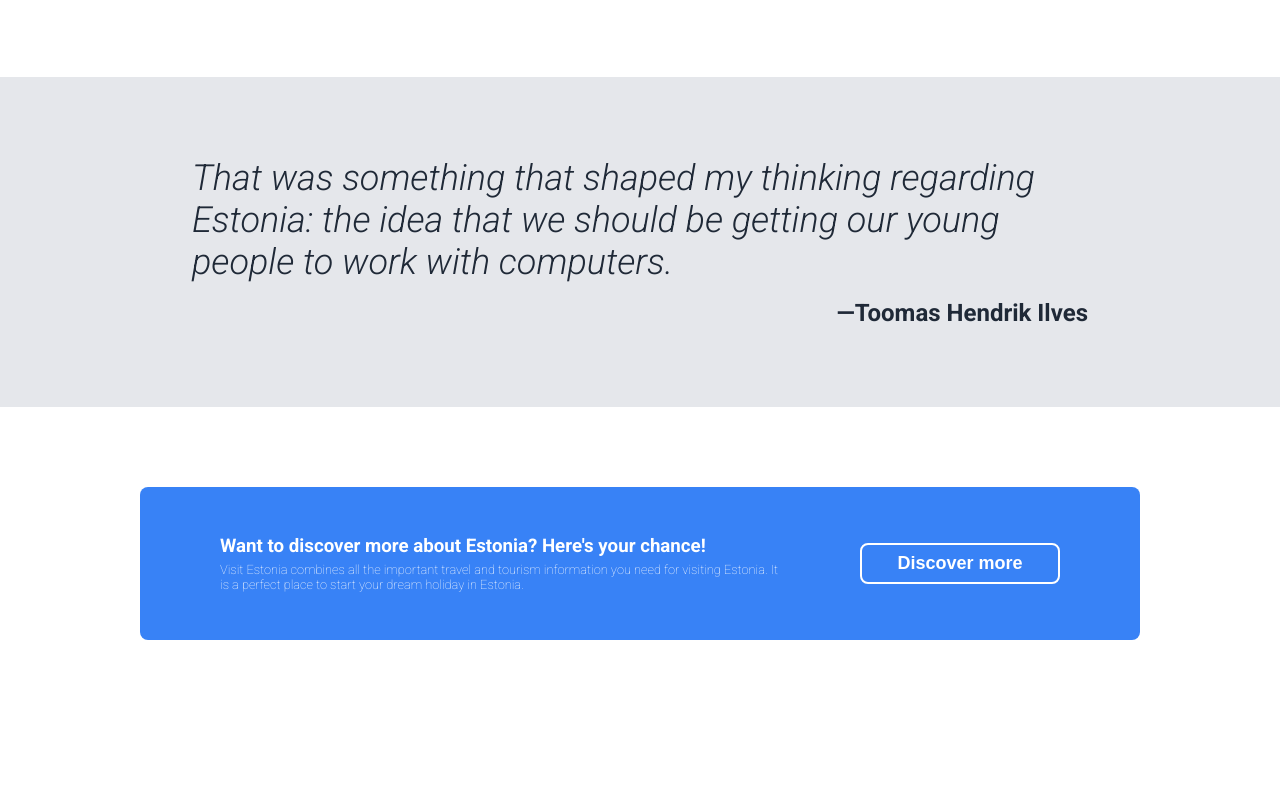
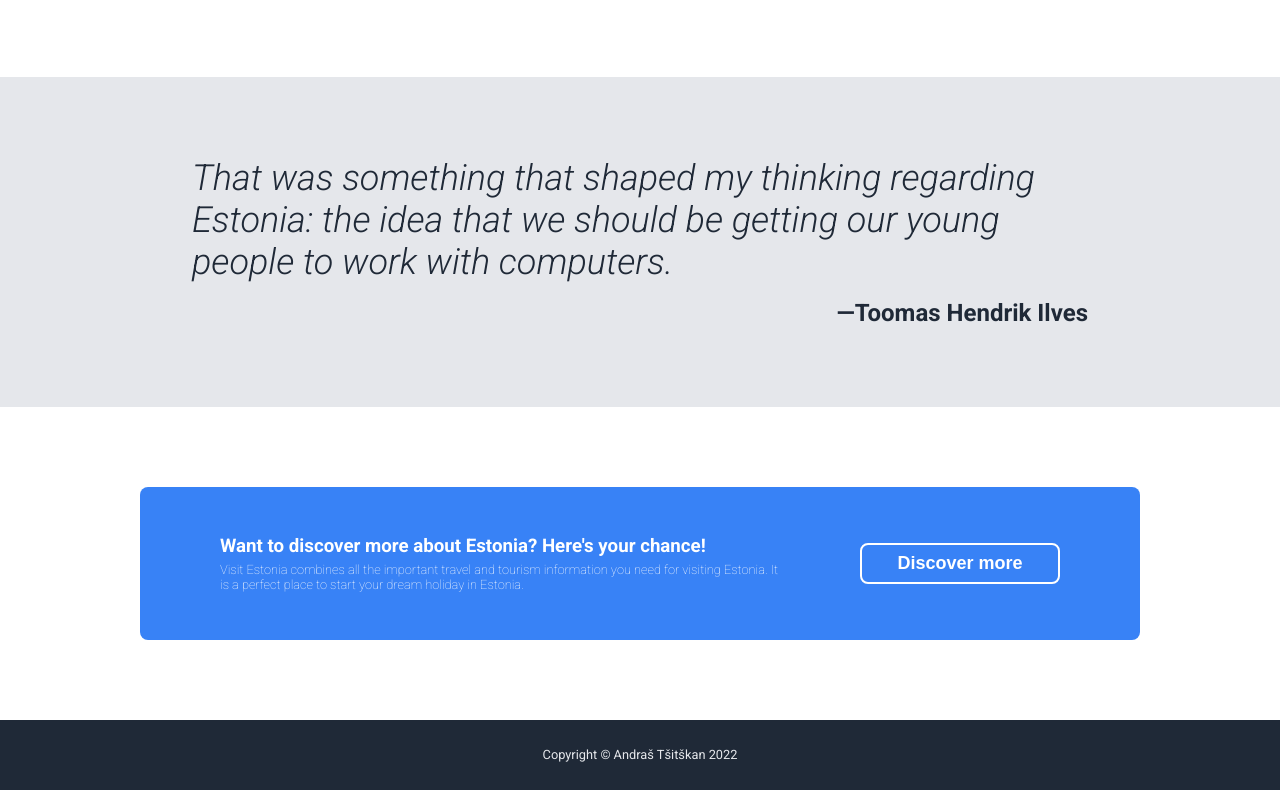
Before and after one commit to andras-tsitskan/odin-landing-page, a plain HTML site: page index.html in a window 1280 px wide. Shown: the part 800-1590 px from the top of the page. Before the commit the page ends 1520 px from the top, so only its background shows below. Drawn offline with Linux system fonts and the light colour scheme.

Commit message:
Add footer structure and style

```diff
--- a/index.html
+++ b/index.html
@@ -90,6 +90,8 @@
       </div>
     </section>
 
-    <footer></footer>
+    <footer>
+      <p>Copyright &copy; Andraš Tšitškan 2022</p>
+    </footer>
   </body>
 </html>
--- a/styles/main.css
+++ b/styles/main.css
@@ -161,6 +161,18 @@ nav {
   border: 2px solid white;
 }
 
+/* FOOTER */
+
+footer {
+  height: 70px;
+  background-color: #1f2937;
+  color: #e5e7eb;
+  display: flex;
+  justify-content: center;
+  align-items: center;
+  font-size: 0.8rem;
+}
+
 /* GENERAL */
 
 button {
```
